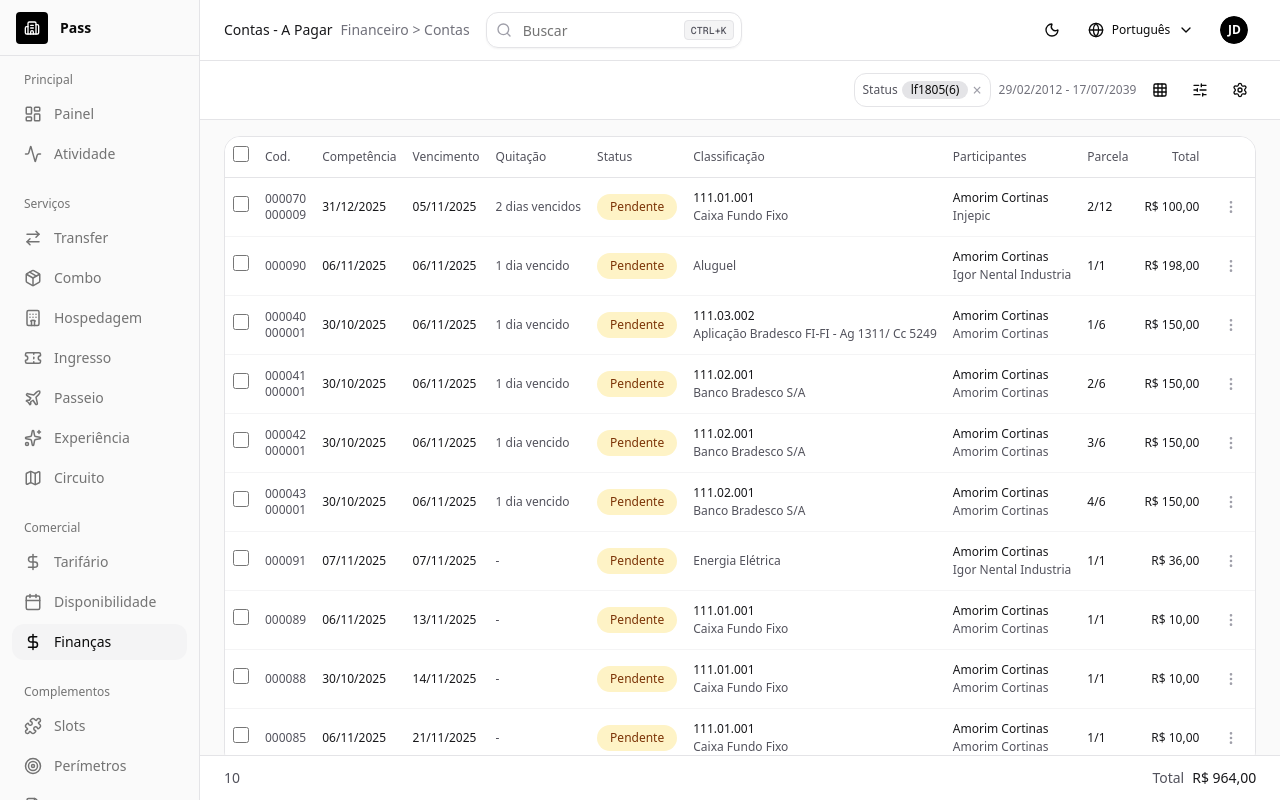
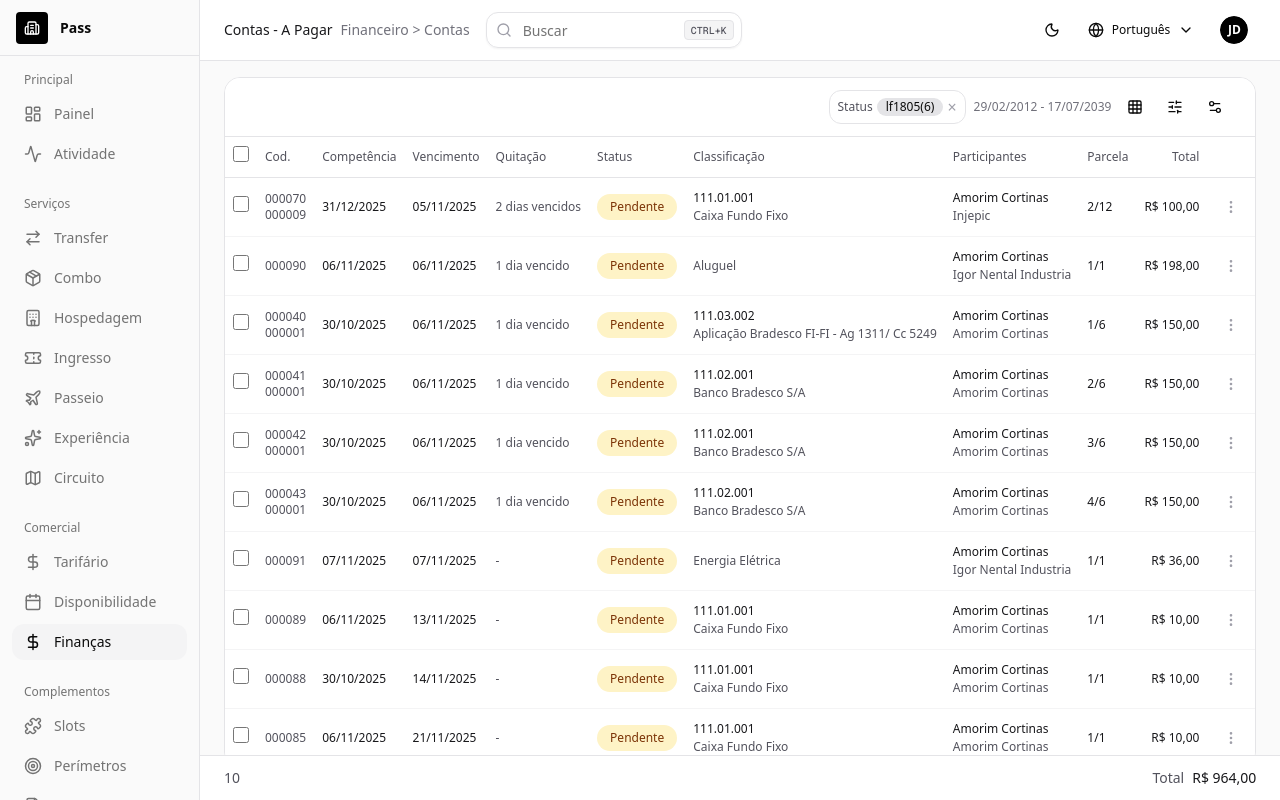
Before and after one commit to DevManuelSereno/Desafio_Pass-Finance, a Next.js app: page / in a window 1280 px wide. Built offline with nearby package versions, Linux system fonts and the light colour scheme.

Commit message:
fix: UI improvement

```diff
--- a/src/app/page.tsx
+++ b/src/app/page.tsx
@@ -14,7 +14,7 @@ import {
 import { Badge } from '@/components/ui/badge';
 import { Input } from '@/components/ui/input';
 import { Button } from '@/components/ui/button';
-import { Search, Grid3x3, SlidersHorizontal, Settings, MoreVertical, Moon, Sun, Globe, LogOut, ChevronDown } from 'lucide-react';
+import { Search, Grid3x3, SlidersHorizontal, Settings, Settings2, MoreVertical, Moon, Sun, Globe, LogOut, ChevronDown } from 'lucide-react';
 import { useLanguage } from '@/contexts/language-context';
 import { useTheme } from '@/contexts/theme-context';
 import {
@@ -146,8 +146,11 @@ export default function Home() {
         </div>
       </header>
 
+      {/* Table */}
+      <div className="flex-1 overflow-auto px-6 py-4">
+        <div className="overflow-hidden rounded-2xl border border-zinc-200 dark:border-zinc-700">
           {/* Toolbar */}
-      <div className="border-b border-zinc-200 bg-white px-6 py-3 dark:border-zinc-800 dark:bg-[#0a0a0a]">
+          <div className="border-b border-zinc-200 bg-white px-6 py-3 dark:border-zinc-800 dark:bg-[#161616]">
             <div className="flex items-center justify-end">
               <div className="flex items-center gap-2">
                 <div className="flex items-center gap-1 rounded-xl border border-zinc-200 px-2 py-1 dark:border-zinc-700">
@@ -165,20 +168,16 @@ export default function Home() {
                   <SlidersHorizontal size={16} />
                 </Button>
                 <Button variant="ghost" size="icon" className="h-8 w-8 rounded-lg">
-              <Settings size={16} />
+                  <Settings2 size={16} />
                 </Button>
               </div>
             </div>
           </div>
-
-      {/* Table */}
-      <div className="flex-1 overflow-auto px-6 py-4">
-        <div className="overflow-hidden rounded-2xl border border-zinc-200 dark:border-zinc-700">
           <Table>
           <TableHeader>
             <TableRow className="border-b border-zinc-200 bg-white hover:bg-white dark:border-zinc-800 dark:bg-[#161616]">
               <TableHead className="h-10 w-12">
-                <input type="checkbox" className="h-4 w-4" />
+                <input type="checkbox" className="h-4 w-4 rounded-md accent-black dark:accent-white" />
               </TableHead>
               <TableHead className="h-10 text-xs font-medium text-zinc-600 dark:text-zinc-400">{t('bills.code')}</TableHead>
               <TableHead className="h-10 text-xs font-medium text-zinc-600 dark:text-zinc-400">{t('bills.competence')}</TableHead>
@@ -196,7 +195,7 @@ export default function Home() {
             {bills.map((bill) => (
               <TableRow key={bill.id} className="border-b border-zinc-100 bg-white hover:bg-zinc-50 dark:border-zinc-800 dark:bg-[#161616] dark:hover:bg-[#1a1a1a]">
                 <TableCell className="py-3">
-                  <input type="checkbox" className="h-4 w-4" />
+                  <input type="checkbox" className="h-4 w-4 rounded-md accent-black dark:accent-white" />
                 </TableCell>
                 <TableCell className="py-3">
                   <div className="whitespace-pre-line text-xs text-zinc-600 dark:text-zinc-400">
--- a/src/components/sidebar.tsx
+++ b/src/components/sidebar.tsx
@@ -22,17 +22,6 @@ import {
 import { usePathname } from 'next/navigation';
 import { cn } from '@/lib/utils';
 import { useLanguage } from '@/contexts/language-context';
-
-interface MenuItem {
-  labelKey: string;
-  icon: React.ReactNode;
-  href: string;
-}
-
-interface MenuSection {
-  titleKey: string;
-  items: MenuItem[];
-}
 
 interface MenuData {
   titleKey: string;
@@ -89,7 +78,6 @@ const menuData: MenuData[] = [
 
 const getIcon = (iconName: string) => {
   const icons: Record<string, React.ReactNode> = {
-    Building2: <Building2 size={2}/>,
     LayoutDashboard: <LayoutDashboard size={18} />,
     Activity: <Activity size={18} />,
     ArrowRightLeft: <ArrowRightLeft size={18} />,
```
Lines whose indentation alone changed are shown as unchanged.
